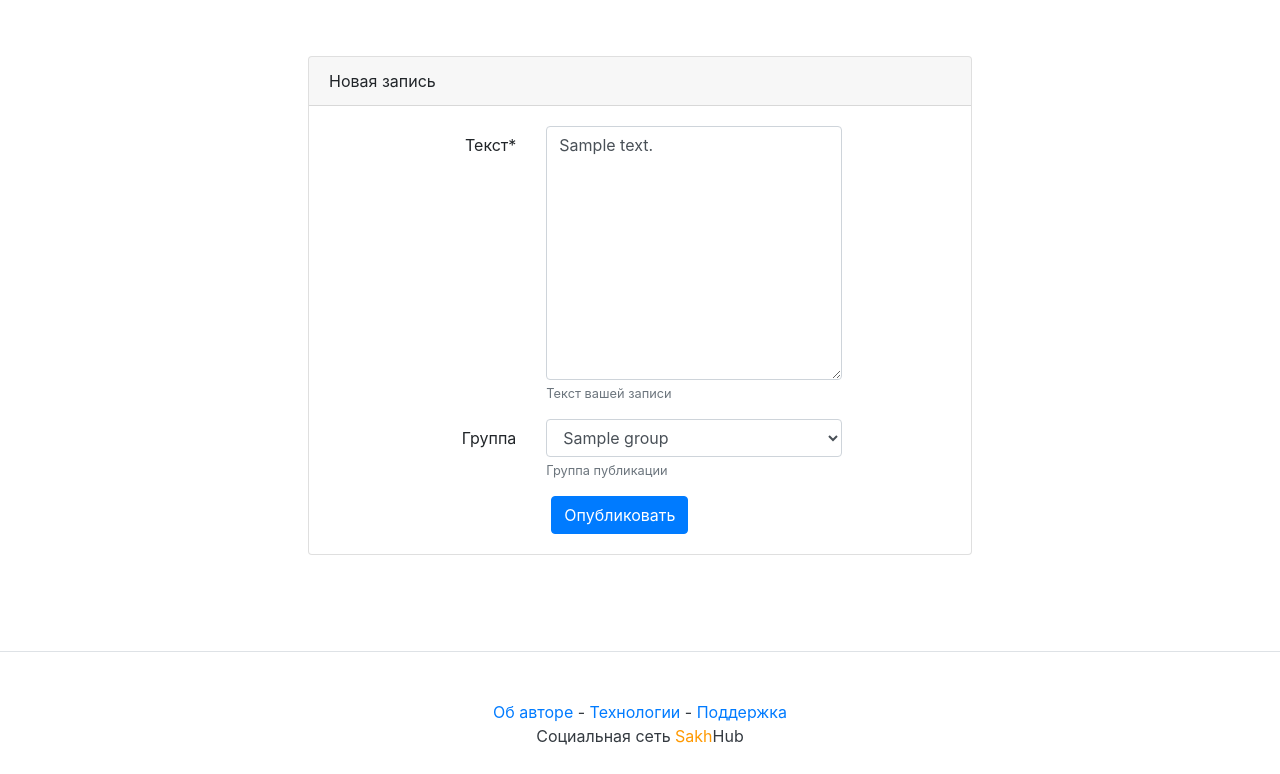
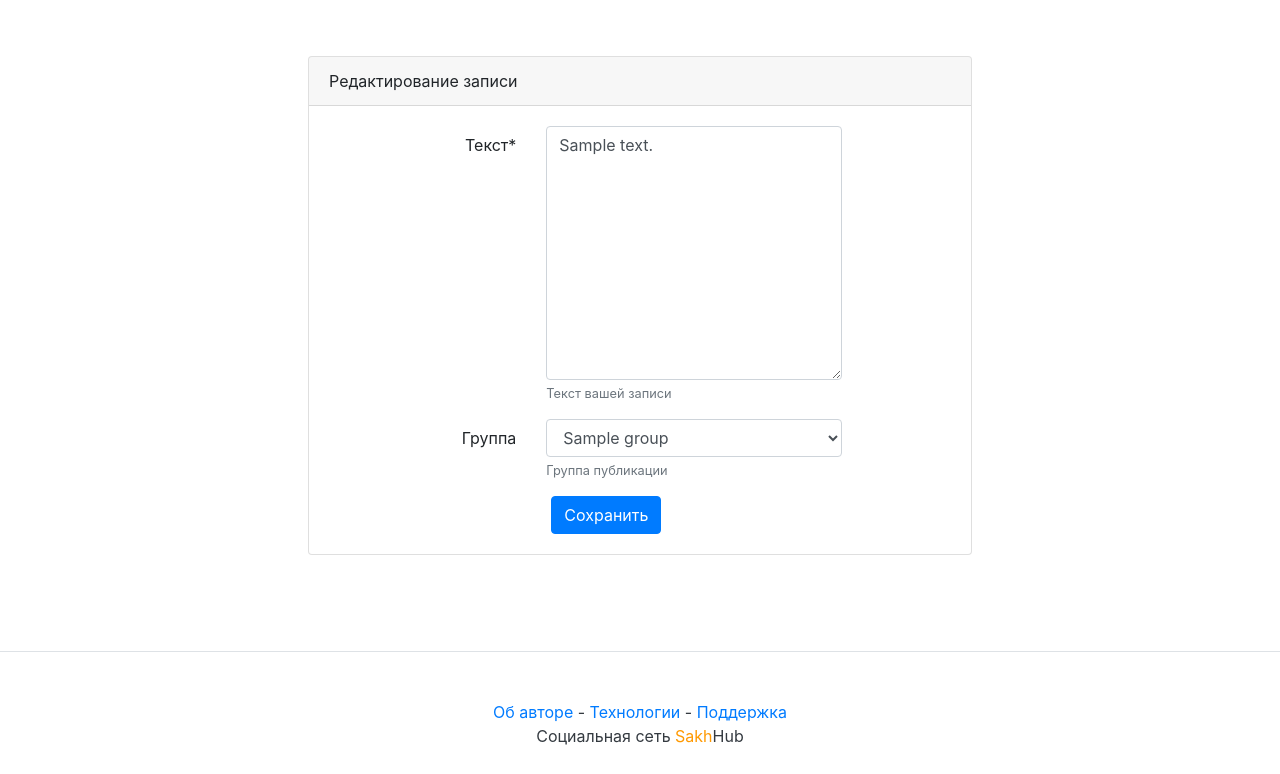
Before and after one commit to Dastrilla/Sakh-Hub, a Django app: a page that uses sakhhub/templates/new_post.html in a window 1280 px wide. Shown: the part 56-830 px from the top of the page. Run offline with Django 4.2, Linux system fonts and the light colour scheme; a user stored in the database is signed in; tables that the repository leaves empty hold one stand-in row (values such as "Sample post"); some libraries are stand-ins or nearby versions.

Commit message:
refactoring

```diff
--- a/sakhhub/posts/views.py
+++ b/sakhhub/posts/views.py
@@ -45,10 +45,10 @@ def group_posts(request, slug):
 
 @login_required(login_url="login")
 def new_post(request):
+    context = {"title":"Новая публикация", "button":"Опубликовать"}
     form = PostForm(request.POST or None)
-    context = {"form":form}
     if not form.is_valid() or request.method != "POST":
-        return render(request, "new_post.html", context)
+        return render(request, "new_post.html", {"context":context, "form":form})
     post = form.save(commit=False)
     post.author = request.user
     post.save()
@@ -86,12 +86,12 @@ def post_view(request, username, post_id):
 
 @login_required(login_url="login")
 def post_edit(request, username, post_id):
+    context = {"title":"Редактирование записи", "button":"Сохранить"}
     post = get_object_or_404(Post, author__username = username, id = post_id)
     if request.user.username != post.author.username:
         return redirect("post", username=username, post_id = post_id)
     form = PostForm(request.POST or None, instance=post)
-    context = {"form":form, "post":post}
     if not form.is_valid() or request.method != "POST":
-        return render(request, "new_post.html", context)
+        return render(request, "new_post.html", {"context":context, "form":form, "post":post})
     form.save()
     return redirect('post', username=username, post_id = post_id)
--- a/sakhhub/templates/new_post.html
+++ b/sakhhub/templates/new_post.html
@@ -1,5 +1,5 @@
 {% extends "base.html" %}
-{% block title %}Новая запись{% endblock %}
+{% block title %}{{context.title}}{% endblock %}
 {% block content %}
 {% load user_filters %}
 
@@ -7,7 +7,7 @@
 <div class="row justify-content-center">
     <div class="col-md-8 p-5">
         <div class="card">
-            <div class="card-header">Новая запись</div>
+            <div class="card-header">{{context.title}}</div>
             <div class="card-body">
 
                     {% for error in form.errors %}
@@ -34,7 +34,7 @@
 
                     <div class="col-md-6 offset-md-4">
                             <button type="submit" class="btn btn-primary">
-                                Опубликовать
+                                {{context.button}}
                             </button>
                     </div>
                 </form>
```
